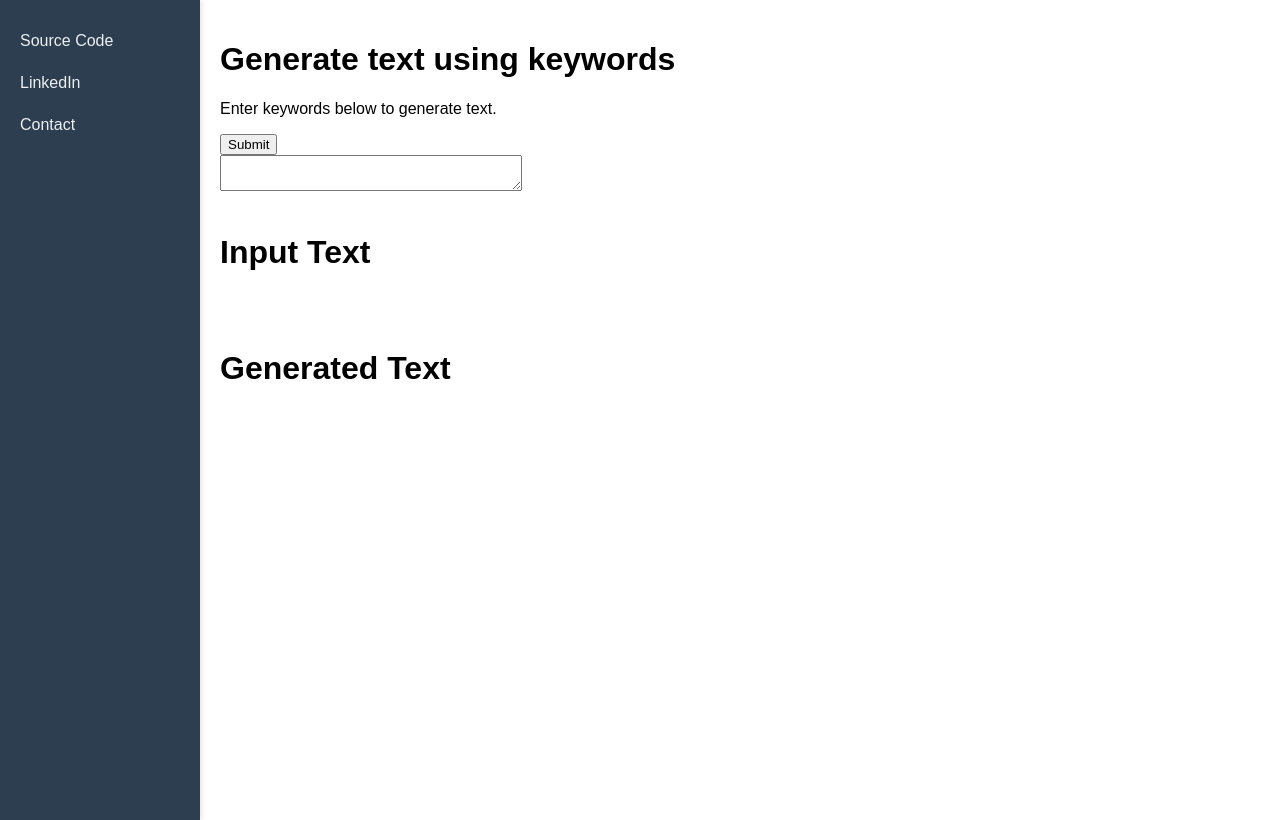
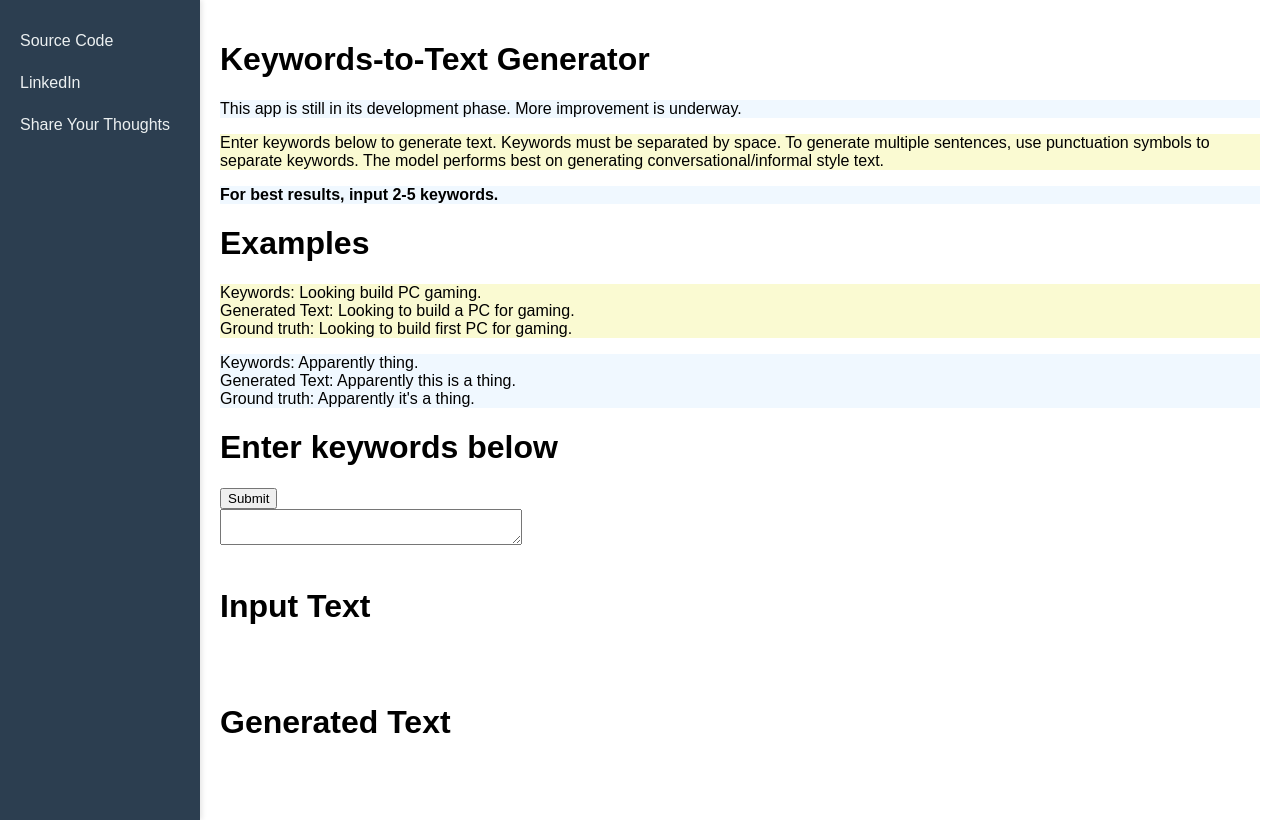
Before and after one commit to burning-river/text_generator, a Flask app: page / in a window 1280 px wide. Run offline with Flask 2, Linux system fonts and the light colour scheme.

Commit message:
more explanatory text added

```diff
--- a/app/templates/index.html
+++ b/app/templates/index.html
@@ -41,14 +41,31 @@
   <div class="sidebar">
     <a href="https://github.com/burning-river/text_generator" target="_blank">Source Code</a>
     <a href="https://www.linkedin.com/in/saurabhkumar3400" target="_blank">LinkedIn</a>
-    <a href="mailto:saurabhkumar3400@gmail.com">Contact</a>
+    <a href="mailto:saurabhkumar3400@gmail.com">Share Your Thoughts</a>
   </div>
 
   <div class="main-content">
-    <h1>Generate text using keywords</h1>
-    <p>Enter keywords below to generate text.</p>
+    <h1>Keywords-to-Text Generator</h1>
+    <p style="background-color:AliceBlue;"> This app is still in its development phase. More improvement is underway.</p>
+    <p style="background-color:LightGoldenRodYellow;"> Enter keywords below to generate text.
+    Keywords must be separated by space.
+    To generate multiple sentences, use punctuation symbols to separate keywords.
+    The model performs best on generating conversational/informal style text.</p>
+    <p style="background-color:AliceBlue;"> <b> For best results, input 2-5 keywords. </b> </p>
 
-     <div class="form">
+    <h1>Examples</h1>
+    <p style="background-color:LightGoldenRodYellow;"> Keywords: Looking build PC gaming.
+   <br> Generated Text: Looking to build a PC for gaming.
+   <br> Ground truth: Looking to build first PC for gaming.
+   </p>
+
+    <p style="background-color:AliceBlue;"> Keywords: Apparently thing.
+    <br> Generated Text: Apparently this is a thing.
+    <br> Ground truth: Apparently it's a thing.
+   </p>
+
+       <h1>Enter keywords below</h1>
+  <div class="form">
     <form action="{{ url_for('predict')}}"method="post" id="keywords">
         <button type="submit" class="btn btn-primary btn-block btn-large">Submit</button>
     </form>
```
